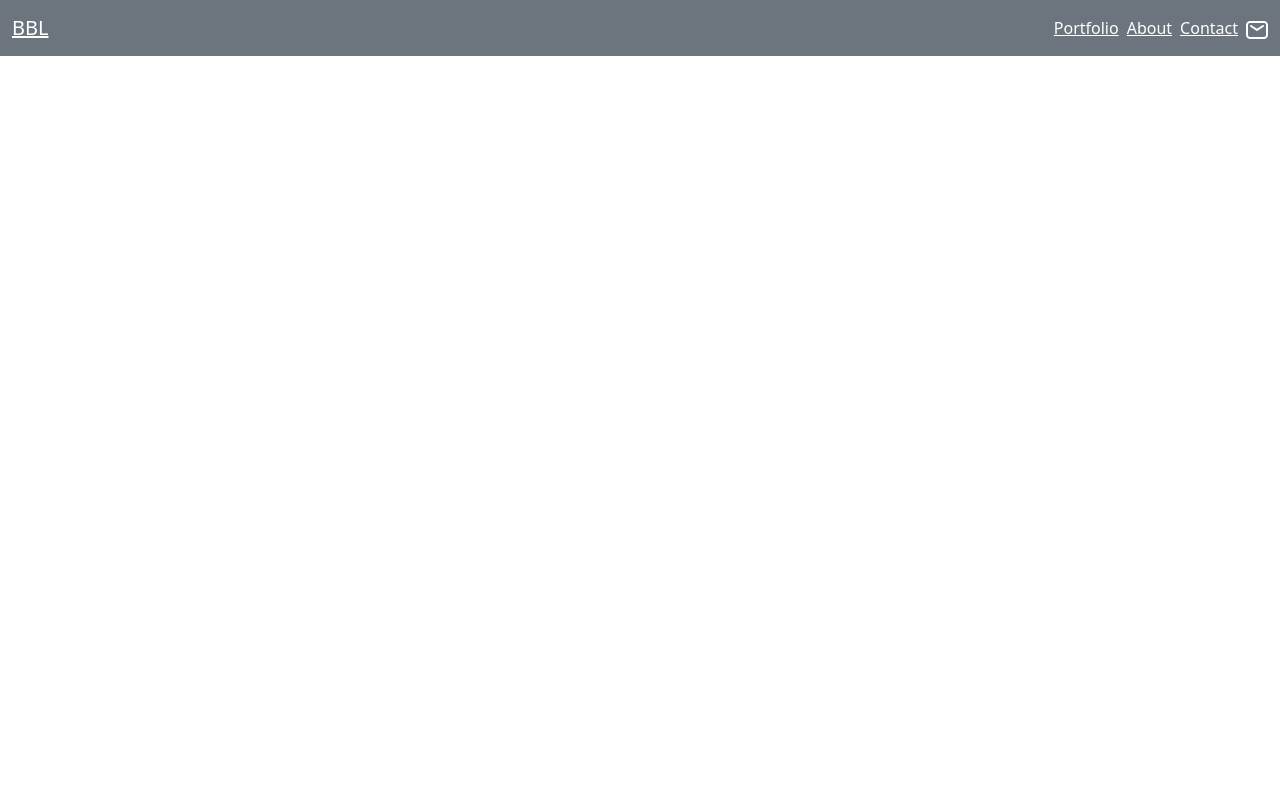
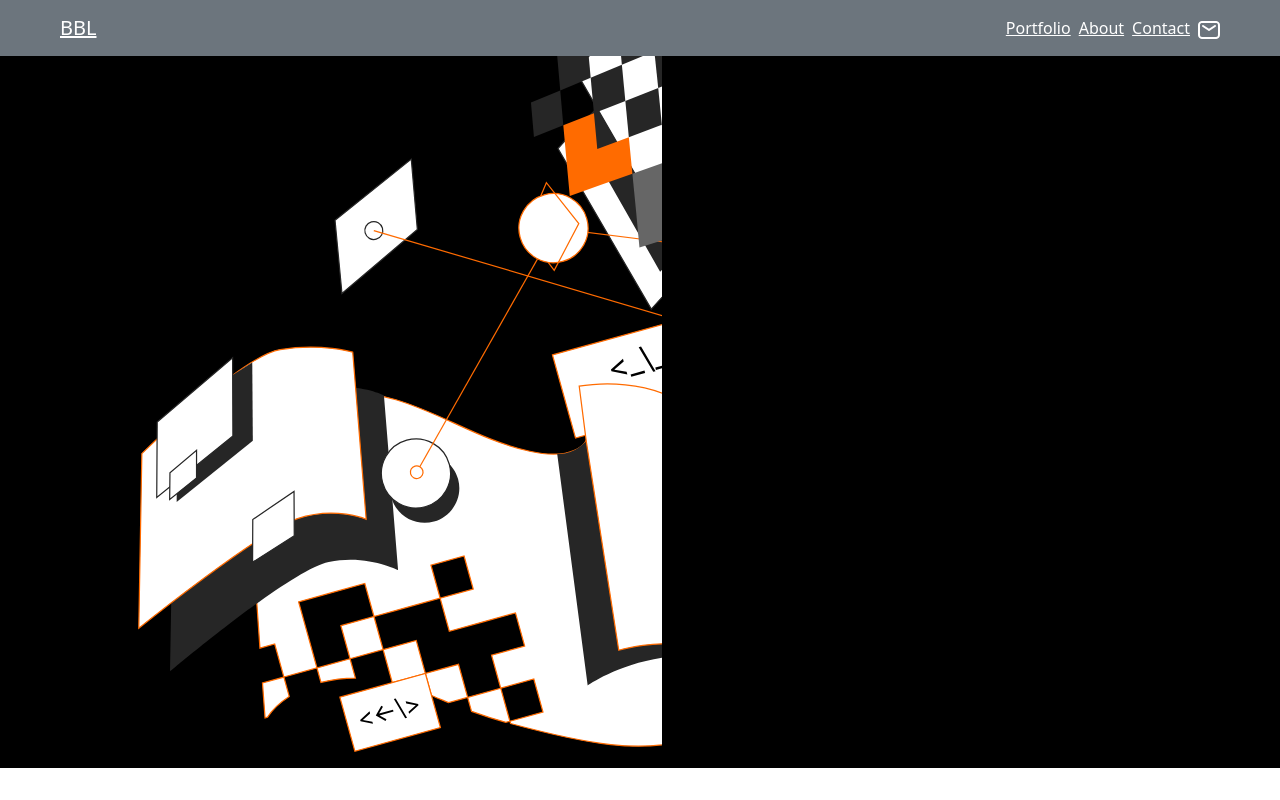
Before and after one commit to Bludidi/bootstrap, a plain HTML site: page index.html in a window 1280 px wide. Drawn offline with nearby package versions, Linux system fonts and the light colour scheme.

Commit message:
updated index.html

```diff
--- a/index.html
+++ b/index.html
@@ -13,12 +13,12 @@
 </head>
 
 <body>
-    <nav class="navbar navbar-expand-sm bg-secondary navbar-dark">
+    <nav class="navbar navbar-expand-sm bg-secondary navbar-dark fixed-top">
         <div class="container-fluid d-inline-flex align-items-center">
             <div class="navbar-brand">
-                <a href="#" class="text-white">BBL</a>
+                <a href="#" class="text-white ps-5">BBL</a>
             </div>
-            <div class="justify-content-end">
+            <div class="justify-content-end pe-5">
                 <ul class="navbar-nav gap-2">
                     <li class="nav-item">
                         <a href="#" class="text-white">Portfolio</a>
@@ -37,6 +37,14 @@
         </div>
     </nav>
 
+    <header class="">
+        <div class="bg-image bg-black d-flex" style="background-image: url('Assets/images/header_img.svg'); height:
+        768.48px; width: auto; background-repeat: no-repeat; display:;">
+
+        </div>
+
+    </header>
+
 </body>
 
 </html>
```
Also changed, not shown: Assets/images/header_img.svg (added).
